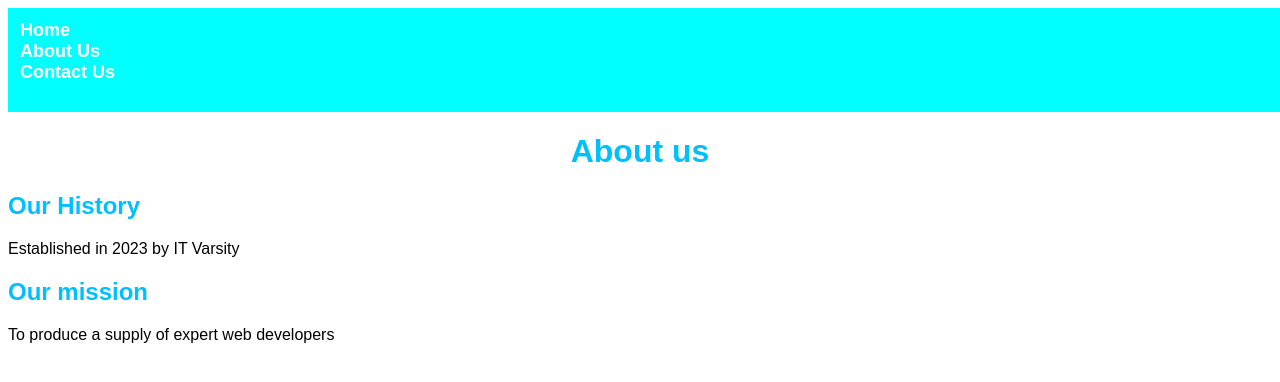
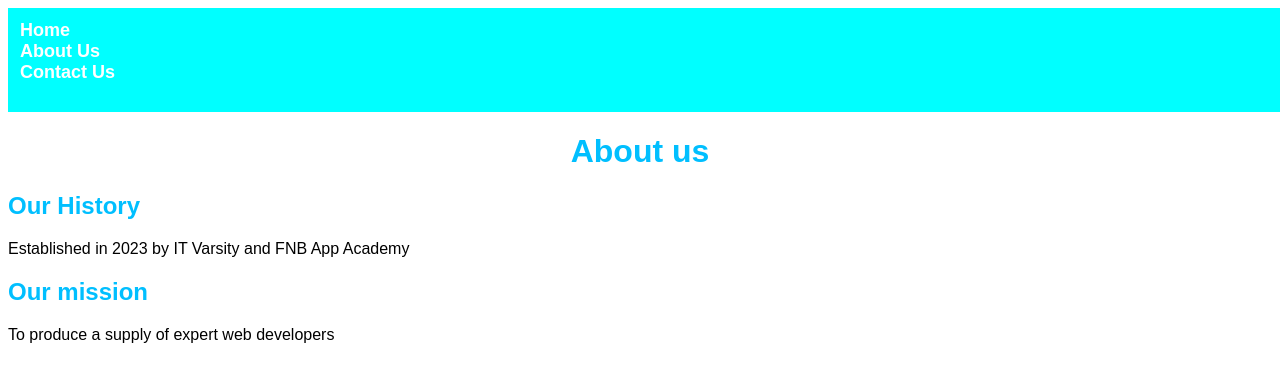
Before and after one commit to 0646645619/SuperHero-App-1-Tutorial, a plain HTML site: page about.html in a window 1280 px wide. Drawn offline with Linux system fonts and the light colour scheme.

Commit message:
Added FNB App Academy

```diff
--- a/about.html
+++ b/about.html
@@ -14,7 +14,7 @@
 
     <h1 align="center">About us</h1>
     <h2>Our History</h2>
-        <p>Established in 2023 by IT Varsity</p>
+        <p>Established in 2023 by IT Varsity and FNB App Academy</p>
     <h2>Our mission</h2>
         <p>To produce a supply of expert web developers</p>
 
```
